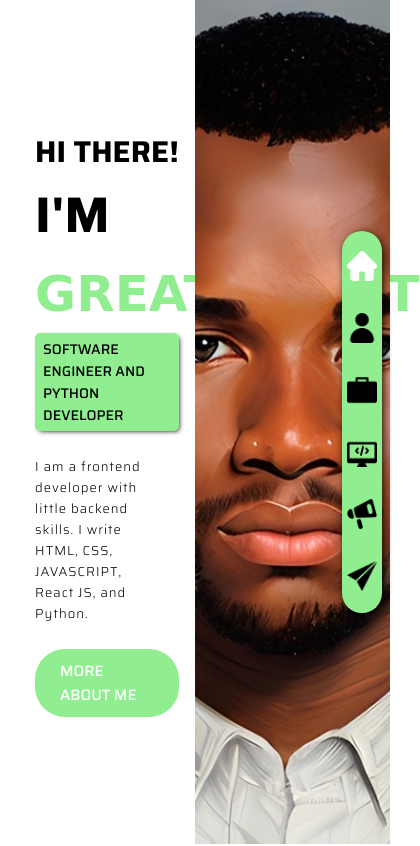
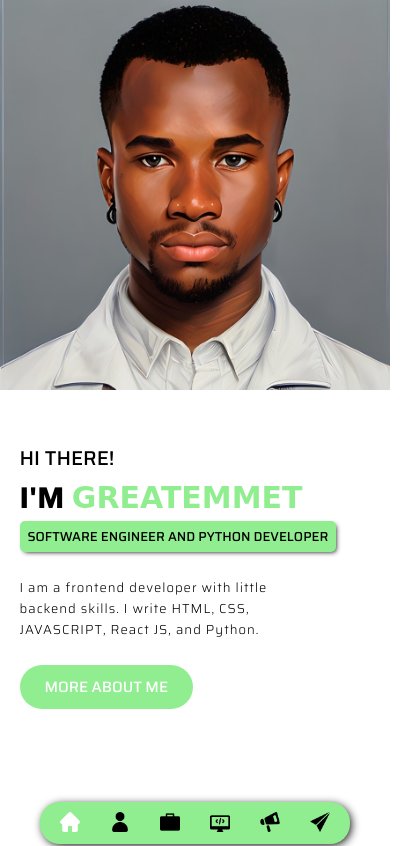
Before and after one commit to GREATEMMET/portfolio, a plain HTML site: page index.html in a window 390 px wide. Shown: the whole page, 420 px wide, since content can reach past the window. Drawn offline with Linux system fonts and the light colour scheme; a web font is replaced by a local one.

Commit message:
mobile display for home and about

```diff
--- a/index.html
+++ b/index.html
@@ -157,6 +157,70 @@
                 height: 100%;
                 object-fit: cover;
             }
+
+            @media screen and (max-width:550px) {
+                .two-columns {
+                    flex-direction: column;
+                    justify-content: flex-start;
+                    min-height: auto;
+                }
+
+                .column {
+                    padding: 0;
+                    width: 100%;
+
+                }
+
+                .column1 {
+                    order: 2;
+                    height: auto;
+                    padding: 5%;
+                    padding-block: 50px 70px;
+                }
+
+                .column1>h3 {
+                    font-size: 2rem;
+                    font-weight: 500;
+                }
+
+                .column1>h1 {
+                    font-size: 3rem;
+                }
+                p.code-profession{
+                    font-size: 1.3rem;
+                }
+
+                .column2 {
+                    order: 1;
+                    height: auto;
+                }
+
+                .column2 img {
+                    height: auto;
+                }
+
+                .side-nav {
+                    display: flex;
+                flex-direction: row;
+                gap: 3rem;
+                background-color: var(--accent1);
+                padding: 1rem 2rem;
+                border-radius: 2rem;
+                position: fixed;
+                top: auto;
+                right: 50%;
+                bottom: 0;
+                transform: translateX(50%);
+                /* transform: translateY(-50%); */
+                box-shadow: 2px 2px 10px -1px;
+                /* height: 380px; */
+
+                }
+
+                .side-nav img {
+                    width: 20px;
+                }
+            }
         </style>
     </head>
 
@@ -175,7 +239,8 @@
                 <h3>HI THERE!</h3>
                 <h1>I'M <span class="code-name">GREATEMMET</span></h1>
                 <p class="code-profession">SOFTWARE ENGINEER AND PYTHON DEVELOPER</p>
-                <p class="code-about">I am a frontend developer with little backend skills. I write HTML, CSS, JAVASCRIPT, React JS, and Python.</p>
+                <p class="code-about">I am a frontend developer with little backend skills. I write HTML, CSS,
+                    JAVASCRIPT, React JS, and Python.</p>
                 <a href="./about.html">MORE ABOUT ME</a>
             </div>
 
```
Also changed, not shown: about.html (+67 -0 lines).
